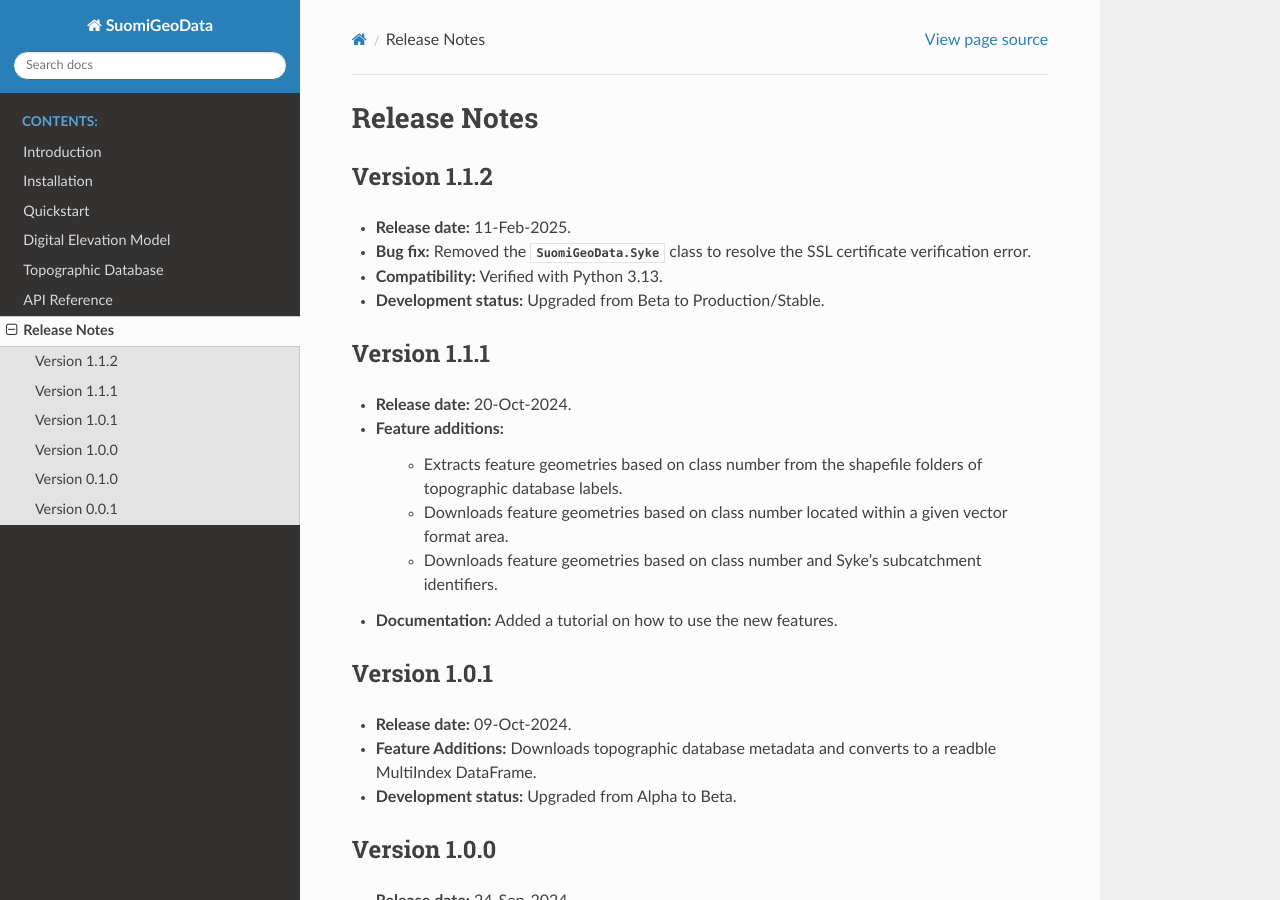
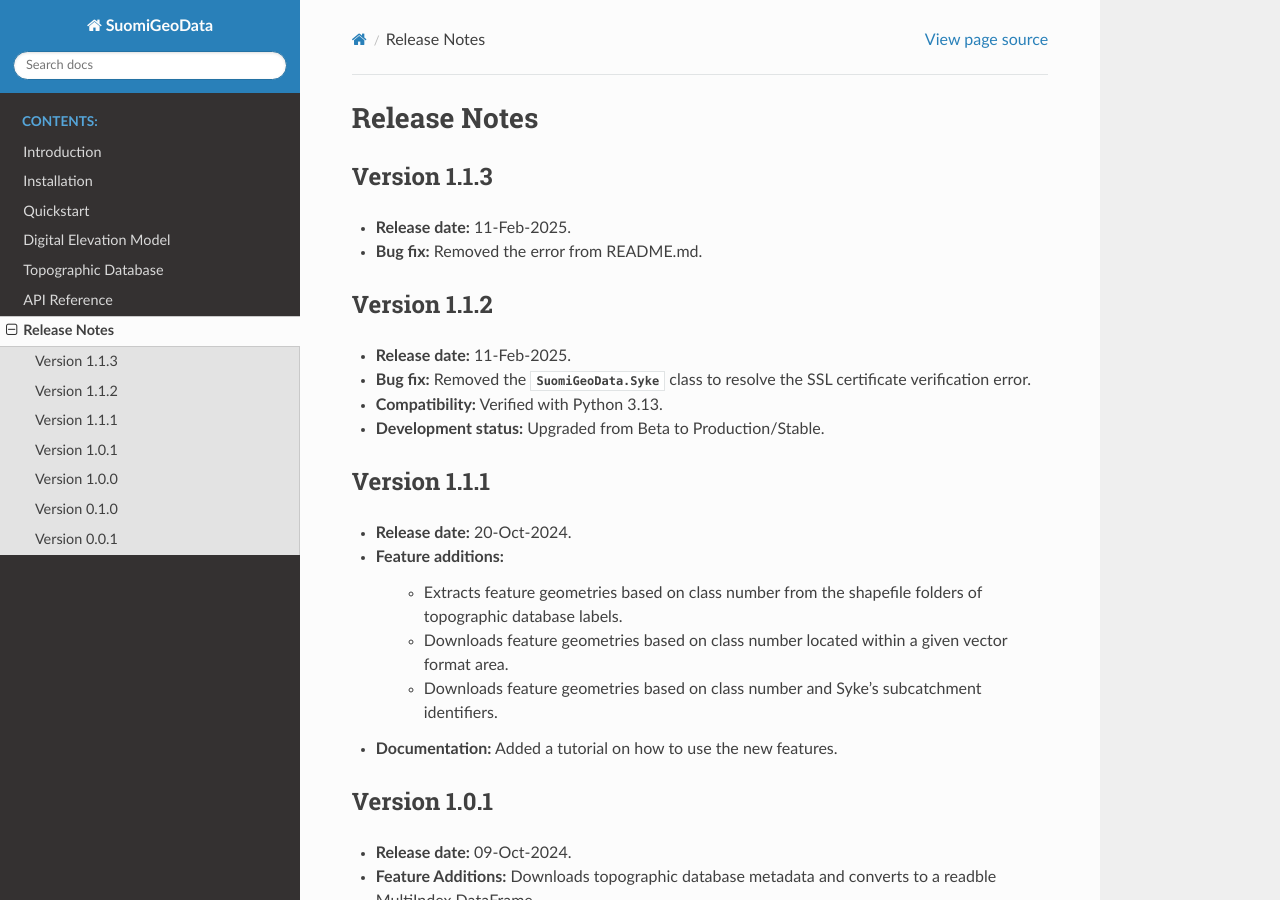
Before and after one commit to debpal/SuomiGeoData, a Sphinx documentation site: the page built from docs/changelog.rst, in a window 1280 px wide and 900 px high. Built offline with Sphinx 7.4.7 and the Read the Docs theme 3.1.0, drawn with Linux system fonts in a browser that asks for light colours.

Commit message:
update docs

```diff
--- a/docs/changelog.rst
+++ b/docs/changelog.rst
@@ -1,6 +1,14 @@
 ===============
 Release Notes
 ===============
+
+Version 1.1.3
+---------------
+
+* **Release date:** 11-Feb-2025.
+
+* **Bug fix:** Removed the error from README.md.
+
 
 
 Version 1.1.2
```
